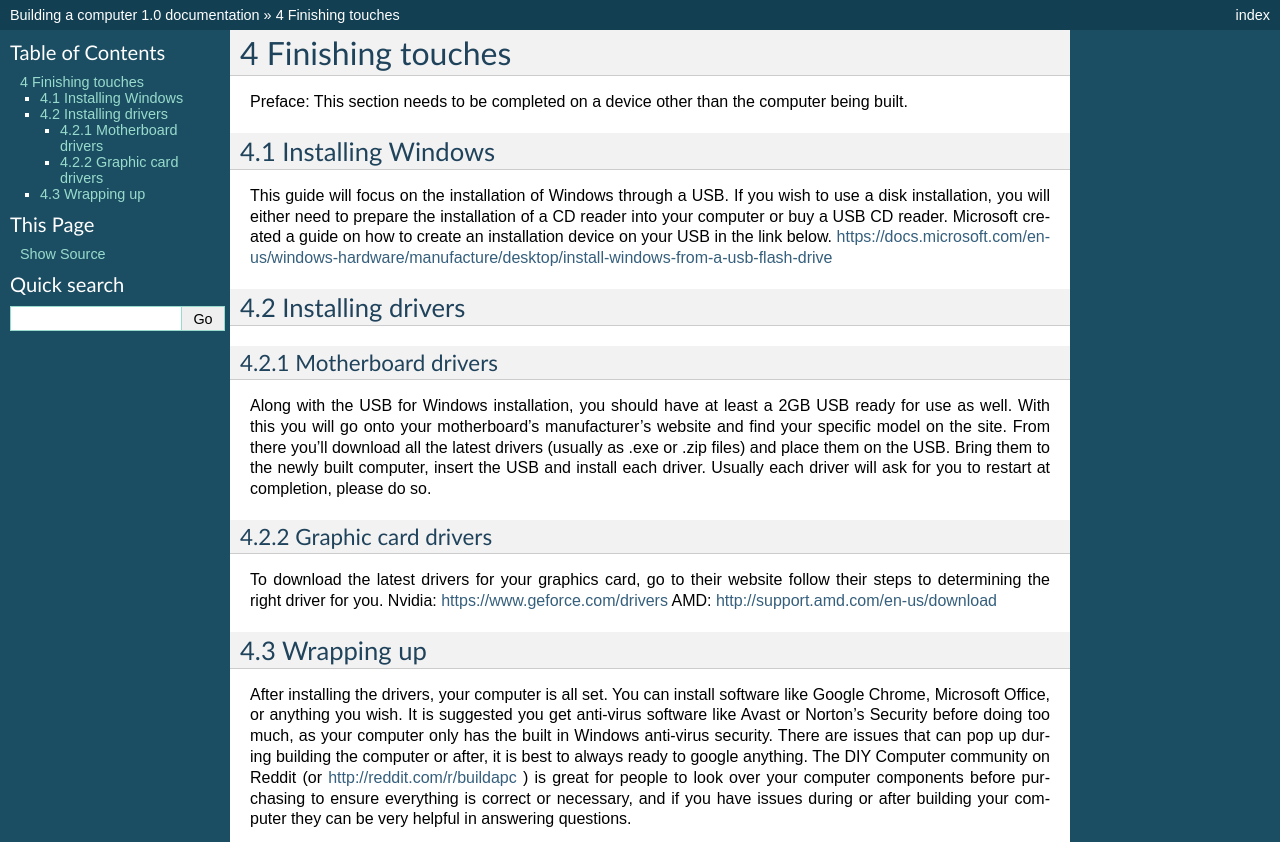
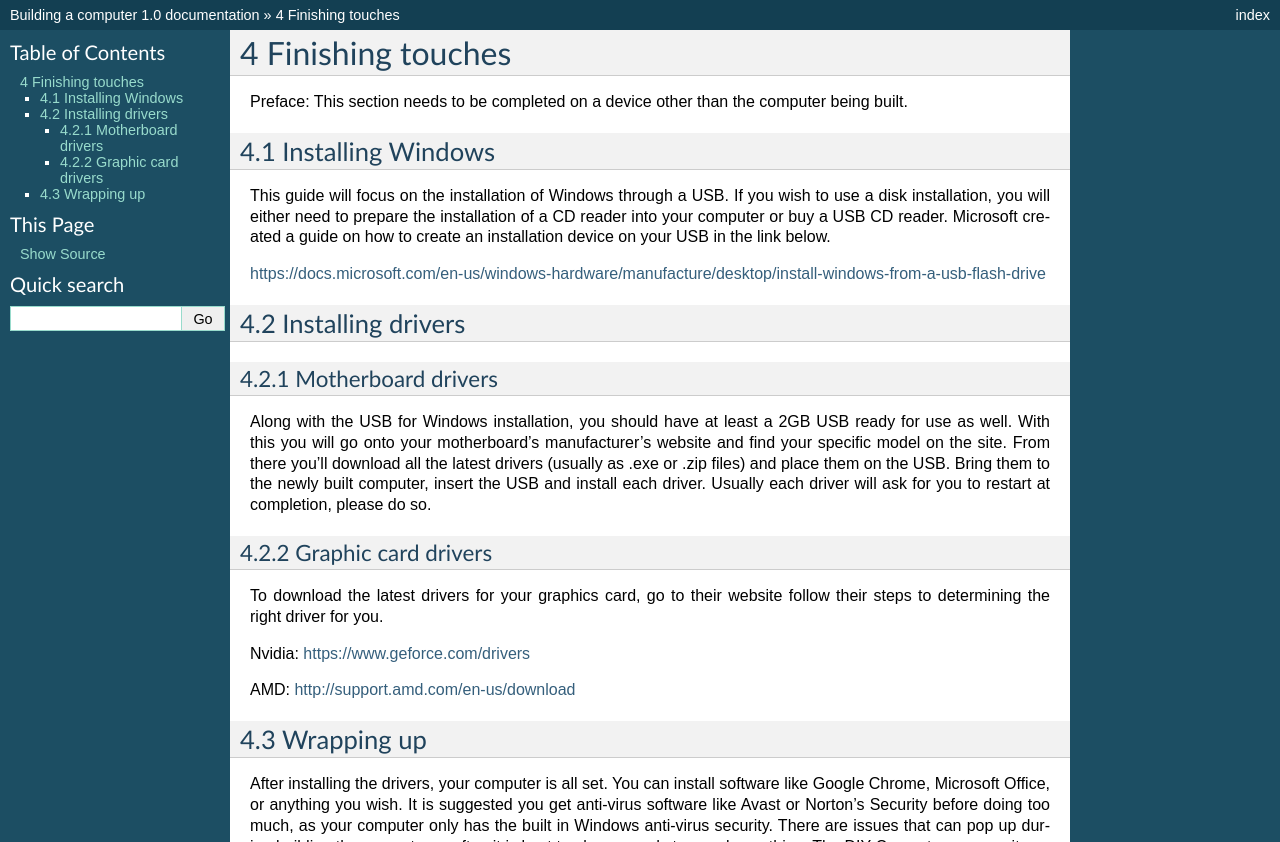
Before and after one commit to Donixs/FinalProject, a Sphinx documentation site: the page built from source/ChapterFour.rst, in a window 1280 px wide, cut to the strip 0-842 px from the top of the page. Built offline with Sphinx 7.4.7, drawn with Linux system fonts in a browser that asks for light colours; part of the change alters nothing that is shown.

```diff
--- a/source/ChapterFour.rst
+++ b/source/ChapterFour.rst
@@ -6,6 +6,7 @@ Preface: This section needs to be completed on a device other than the computer
 4.1 Installing Windows
 ======================
 This guide will focus on the installation of Windows through a USB. If you wish to use a disk installation, you will either need to prepare the installation of a CD reader into your computer or buy a USB CD reader. Microsoft created a guide on how to create an installation device on your USB in the link below.
+
 https://docs.microsoft.com/en-us/windows-hardware/manufacture/desktop/install-windows-from-a-usb-flash-drive
 
 4.2 Installing drivers
@@ -19,8 +20,10 @@ Along with the USB for Windows installation, you should have at least a 2GB USB
 4.2.2 Graphic card drivers
 --------------------------
 To download the latest drivers for your graphics card, go to their website follow their steps to determining the right driver for you.
+
 Nvidia: https://www.geforce.com/drivers
-AMD: `http://support.amd.com/en-us/download <http://support.amd.com/en-us/download>`_
+
+AMD: http://support.amd.com/en-us/download
 
 
 4.3 Wrapping up
```
